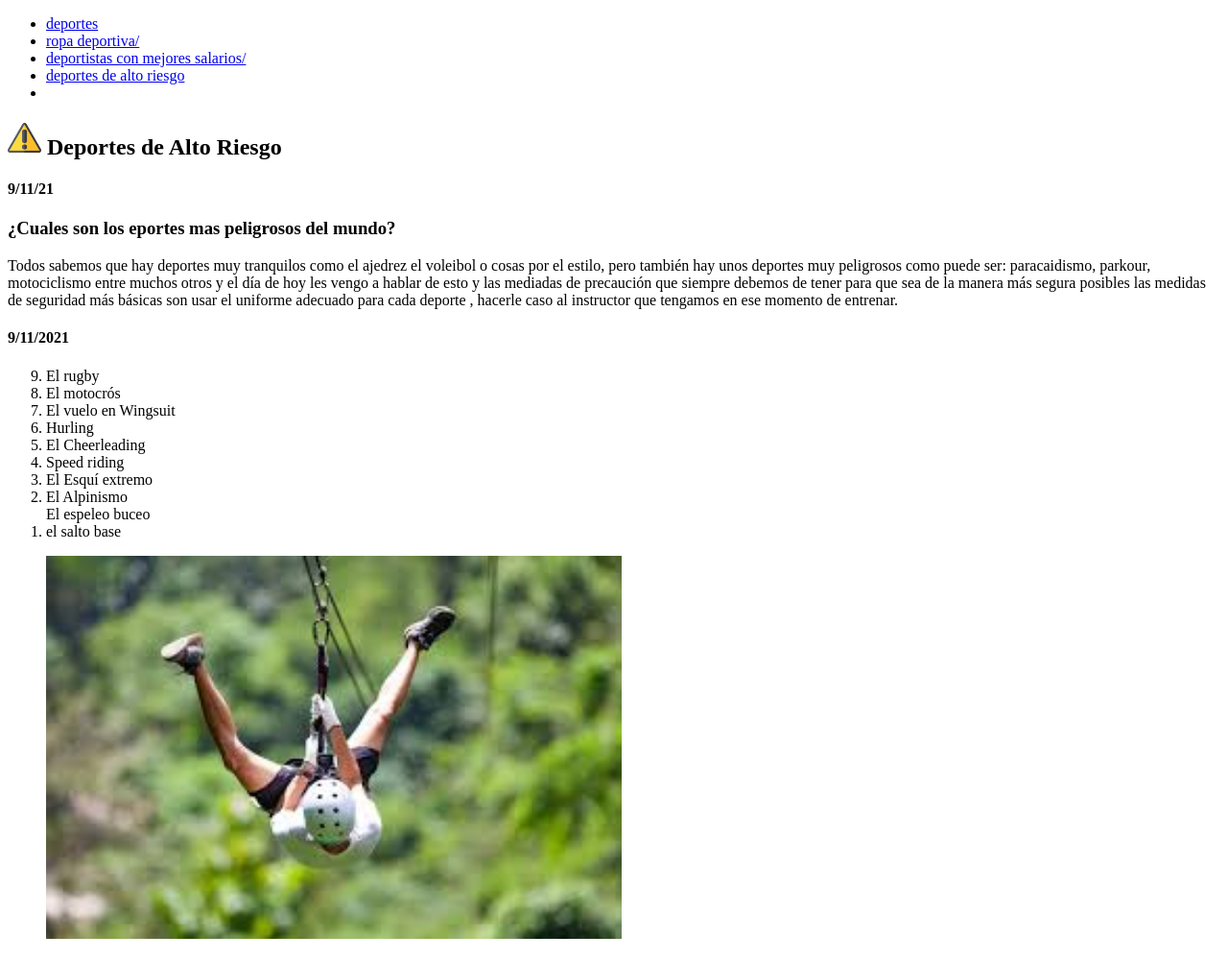
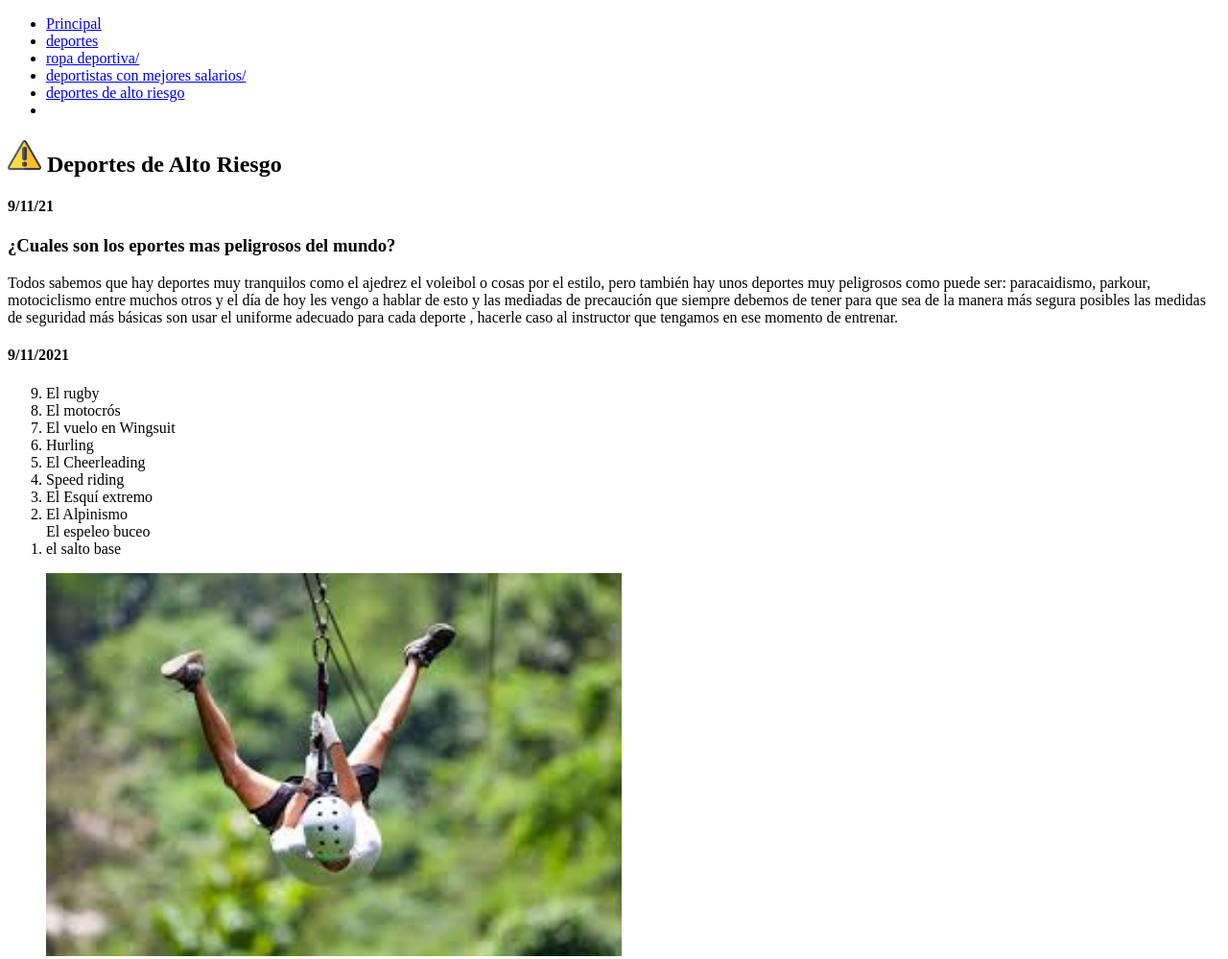
Before and after one commit to maldonado25/9-3-pesquera-maldonado-blog_de_mundoi, a plain HTML site: page Root/mi_cuarto_tema.html in a window 1280 px wide. Shown: the top 999 px of the page at 96% size. Drawn offline with Linux system fonts and the light colour scheme.

Commit message:
semana 6 inicio

```diff
--- a/Root/mi_cuarto_tema.html
+++ b/Root/mi_cuarto_tema.html
@@ -3,11 +3,14 @@
 <head>
    <meta charset="UTF-8">
    <title>Tema 4</title>
+   <!-- Carga la hoja de estilos -->
+   <link rel="styleshhet" href="assets/styles/estilos_mariajose.css">
 </head>
 <body>
     <!-- inicia mi barra de navegación -->
     <nav>
         <ul>
+            <li ><a class="resaltado" href="index.html" target="_blank">Principal</a></li>
             <li><a href="http://deportes/en/su/totalidad.com" target="_blank">deportes</a></li>
             <li><a href="mi_segundo_tema.html">ropa deportiva/<a></li>
             <li><a href="mi_tercer_tema.html">deportistas con mejores salarios/<a></li>
```
